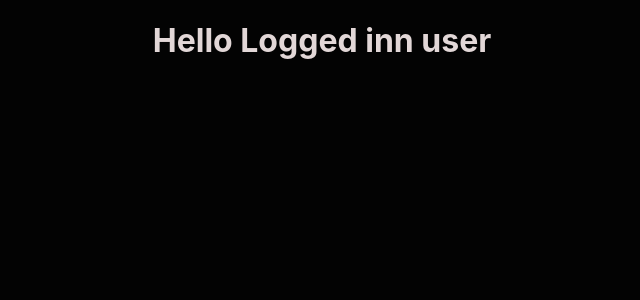
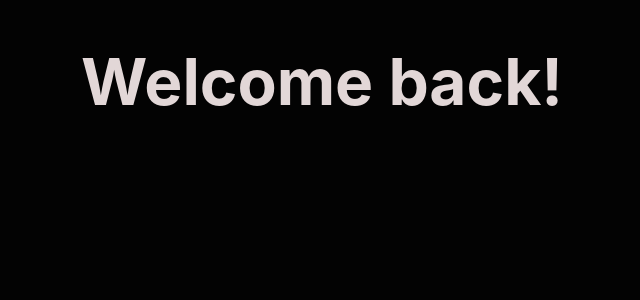
Before and after one commit to AndreasJacobsen/beta-tyler-course, a React (Create React App) app: page / in a window 1280 px wide. Shown: the top 300 px of the page, without its empty margins (318-958 px from the left). Built offline with nearby package versions, Linux system fonts and the light colour scheme.

Commit message:
changed syntax from JS functions to JSX

```diff
--- a/src/App.js
+++ b/src/App.js
@@ -13,26 +13,13 @@
   const authed = isAuthed();
   const firstLogih = isNew();
 
-
-  if (firstLogih === true) {
-    return (
-      <div className="App">
-        <h1>Welcome to our platform first time user</h1>
-      </div>
-    );  }
-  if (authed === true) {
-    return (
-      <div className="App">
-        <h1>Hello Logged inn user</h1>
-      </div>
-    );
-  } else {
-    return (
-      <div className="App">
-        <h1>Login to see your dashboard</h1>
-      </div>
-    );
-  }
+  return (
+    <div className="App">
+      <h1>
+        {authed === true ? <h1>Welcome back!</h1> : <h1>Please log inn</h1>}
+      </h1>
+    </div>
+  );
 }
 
 export default App;
```
